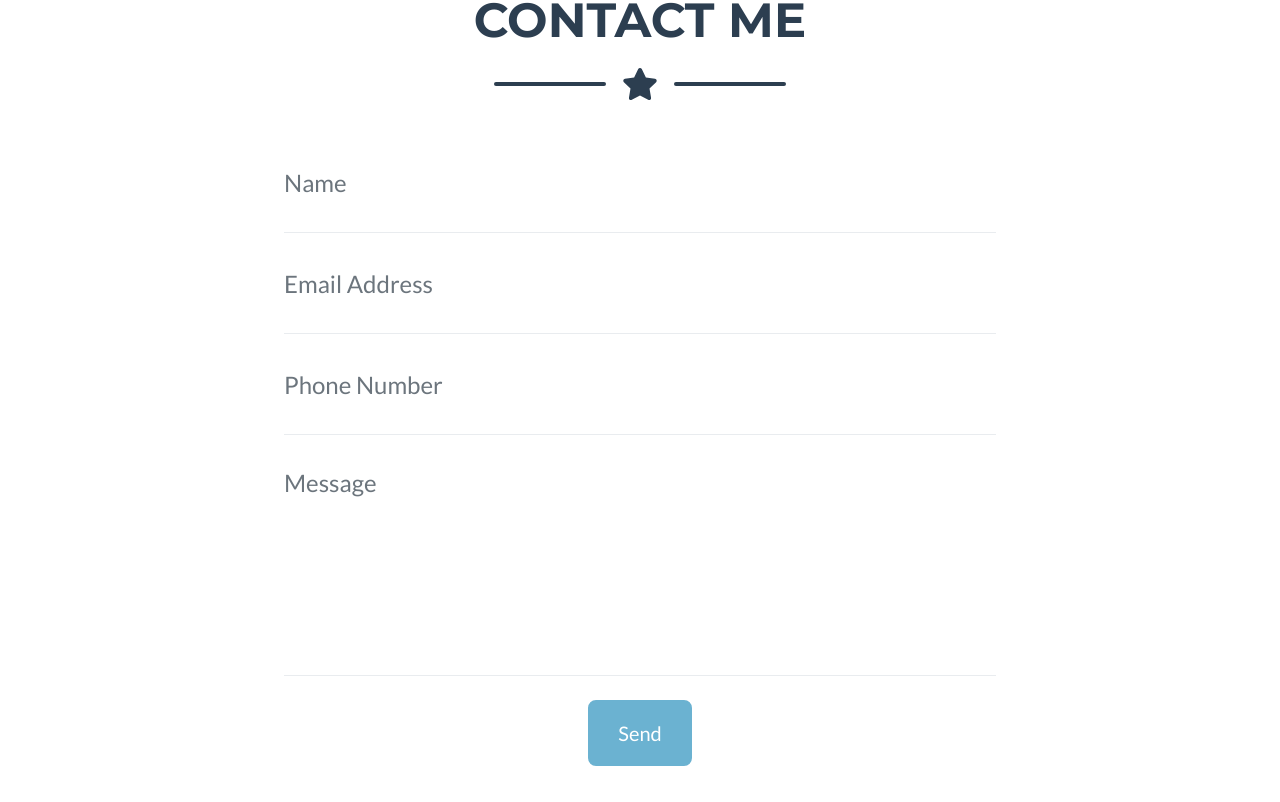
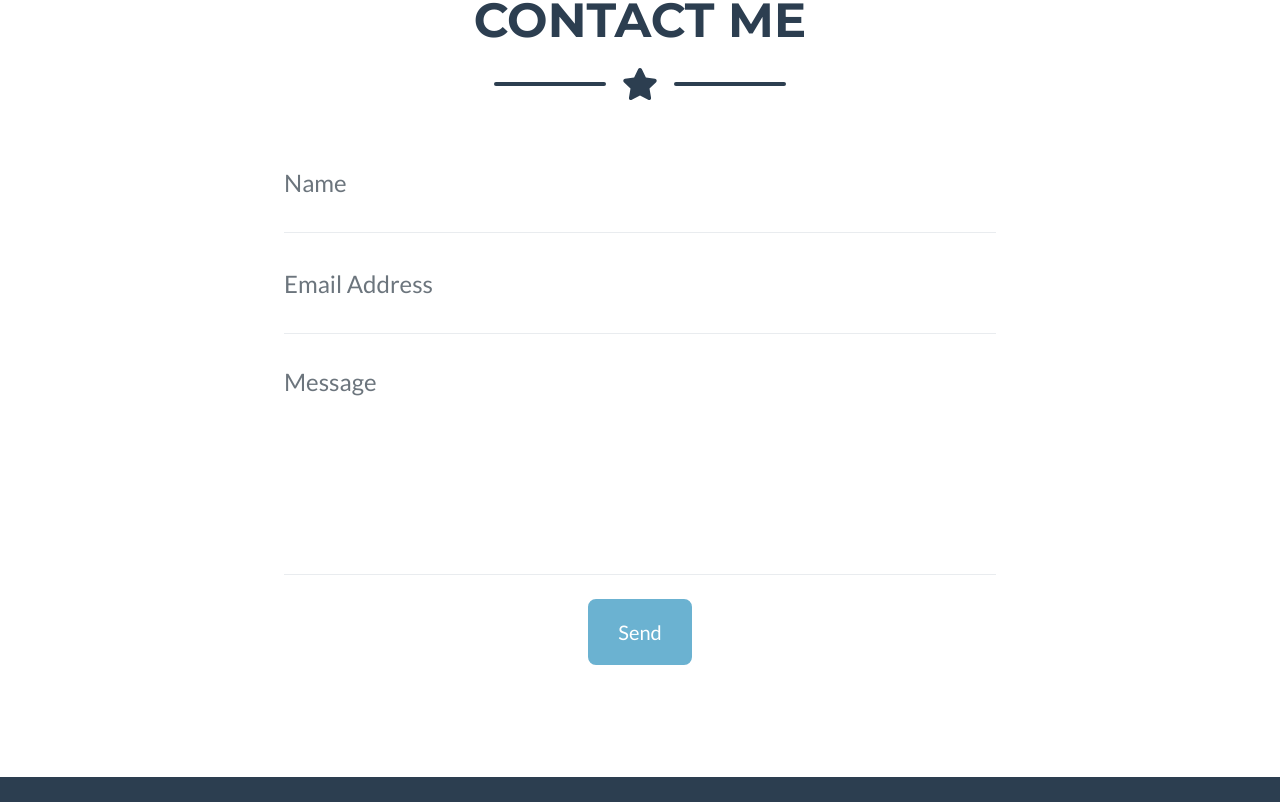
Before and after one commit to labib-c/portfolio, a React (Create React App) app in the folder portfolio/: page / in a window 1280 px wide. Shown: the part 2298-3100 px from the top of the page. Built offline with nearby package versions, Linux system fonts and the light colour scheme.

Commit message:
updated contact section

```diff
--- a/portfolio/src/App.js
+++ b/portfolio/src/App.js
@@ -6,6 +6,7 @@ import About from './components/About';
 import Footer from './components/Footer';
 import Header from './components/Header';
 import PortfolioModal from './components/PortfolioModal';
+import ContactMe from './components/ContactMe';
 
 class App extends React.Component {
   render(){
@@ -38,53 +39,7 @@ class App extends React.Component {
           {/* <!-- Portfolio Section--> */}
           <Portfolio portfolioItems={portfolioItems}></Portfolio>
           {/* <!-- Contact Section--> */}
-          <section className="page-section" id="contact">
-              <div className="container">
-                  {/* <!-- Contact Section Heading--> */}
-                  <h2 className="page-section-heading text-center text-uppercase text-secondary mb-0">Contact Me</h2>
-                  {/* <!-- Icon Divider--> */}
-                  <div className="divider-custom">
-                      <div className="divider-custom-line"></div>
-                      <div className="divider-custom-icon"><i className="fas fa-star"></i></div>
-                      <div className="divider-custom-line"></div>
-                  </div>
-                  {/* <!-- Contact Section Form--> */}
-                  <div className="row">
-                      <div className="col-lg-8 mx-auto">
-                          {/* <!-- To configure the contact form email address, go to mail/contact_me.php and update the email address in the PHP file on line 19.--> */}
-                          <form id="contactForm" name="sentMessage" novalidate="novalidate">
-                              <div className="control-group">
-                                  <div className="form-group floating-label-form-group controls mb-0 pb-2">
-                                      <label>Name</label><input className="form-control" id="name" type="text" placeholder="Name" required="required" data-validation-required-message="Please enter your name." />
-                                      <p className="help-block text-danger"></p>
-                                  </div>
-                              </div>
-                              <div className="control-group">
-                                  <div className="form-group floating-label-form-group controls mb-0 pb-2">
-                                      <label>Email Address</label><input className="form-control" id="email" type="email" placeholder="Email Address" required="required" data-validation-required-message="Please enter your email address." />
-                                      <p className="help-block text-danger"></p>
-                                  </div>
-                              </div>
-                              <div className="control-group">
-                                  <div className="form-group floating-label-form-group controls mb-0 pb-2">
-                                      <label>Phone Number</label><input className="form-control" id="phone" type="tel" placeholder="Phone Number" required="required" data-validation-required-message="Please enter your phone number." />
-                                      <p className="help-block text-danger"></p>
-                                  </div>
-                              </div>
-                              <div className="control-group">
-                                  <div className="form-group floating-label-form-group controls mb-0 pb-2">
-                                      <label>Message</label><textarea className="form-control" id="message" rows="5" placeholder="Message" required="required" data-validation-required-message="Please enter a message."></textarea>
-                                      <p className="help-block text-danger"></p>
-                                  </div>
-                              </div>
-                              <br />
-                              <div id="success"></div>
-                              <div className="form-group"><button className="btn btn-primary btn-xl" id="sendMessageButton" type="submit">Send</button></div>
-                          </form>
-                      </div>
-                  </div>
-              </div>
-          </section>
+          <ContactMe></ContactMe>
           {/* <!-- Footer--> */}
           <Footer></Footer>
           {/* <!-- Copyright Section--> */}
--- /dev/null
+++ b/portfolio/src/components/ContactMe.jsx
@@ -0,0 +1,68 @@
+import React from 'react';
+
+class ContactMe extends React.Component {
+    constructor(props) {
+
+        super(props);
+
+        this.state = {
+          name: '',
+          email: '',
+          message: ''
+        };
+        this.handleChange = this.handleChange.bind(this);
+    }
+
+    handleChange = e => {
+        this.setState({ [e.target.name]: e.target.value })
+    }
+    handleSubmit = () => {
+        alert(this.state.name+" "+this.state.message)
+    }
+    render(){
+        return (
+            <section className="page-section" id="contact">
+            <div className="container">
+                {/* <!-- Contact Section Heading--> */}
+                <h2 className="page-section-heading text-center text-uppercase text-secondary mb-0">Contact Me</h2>
+                {/* <!-- Icon Divider--> */}
+                <div className="divider-custom">
+                    <div className="divider-custom-line"></div>
+                    <div className="divider-custom-icon"><i className="fas fa-star"></i></div>
+                    <div className="divider-custom-line"></div>
+                </div>
+                {/* <!-- Contact Section Form--> */}
+                <div className="row">
+                    <div className="col-lg-8 mx-auto">
+                        {/* <!-- To configure the contact form email address, go to mail/contact_me.php and update the email address in the PHP file on line 19.--> */}
+                        <form id="contactForm" name="sentMessage" novalidate="novalidate">
+                            <div className="control-group">
+                                <div className="form-group floating-label-form-group controls mb-0 pb-2">
+                                    <label>Name</label><input className="form-control" name='name' id="name" type="text" placeholder="Name" required="required" onChange={this.handleChange} data-validation-required-message="Please enter your name." />
+                                    <p className="help-block text-danger"></p>
+                                </div>
+                            </div>
+                            <div className="control-group">
+                                <div className="form-group floating-label-form-group controls mb-0 pb-2">
+                                    <label>Email Address</label><input className="form-control" name='email' id="email" type="email" placeholder="Email Address" required="required" onChange={this.handleChange} data-validation-required-message="Please enter your email address." />
+                                    <p className="help-block text-danger"></p>
+                                </div>
+                            </div>
+                            <div className="control-group">
+                                <div className="form-group floating-label-form-group controls mb-0 pb-2">
+                                    <label>Message</label><textarea className="form-control" name='message' id="message" rows="5" placeholder="Message" required="required" onChange={this.handleChange} data-validation-required-message="Please enter a message."></textarea>
+                                    <p className="help-block text-danger"></p>
+                                </div>
+                            </div>
+                            <br />
+                            <div id="success"></div>
+                            <div className="form-group"><button className="btn btn-primary btn-xl" id="sendMessageButton" onClick={this.handleSubmit} type="submit">Send</button></div>
+                        </form>
+                    </div>
+                </div>
+            </div>
+        </section>
+        )
+    }
+}
+export default ContactMe;
```
